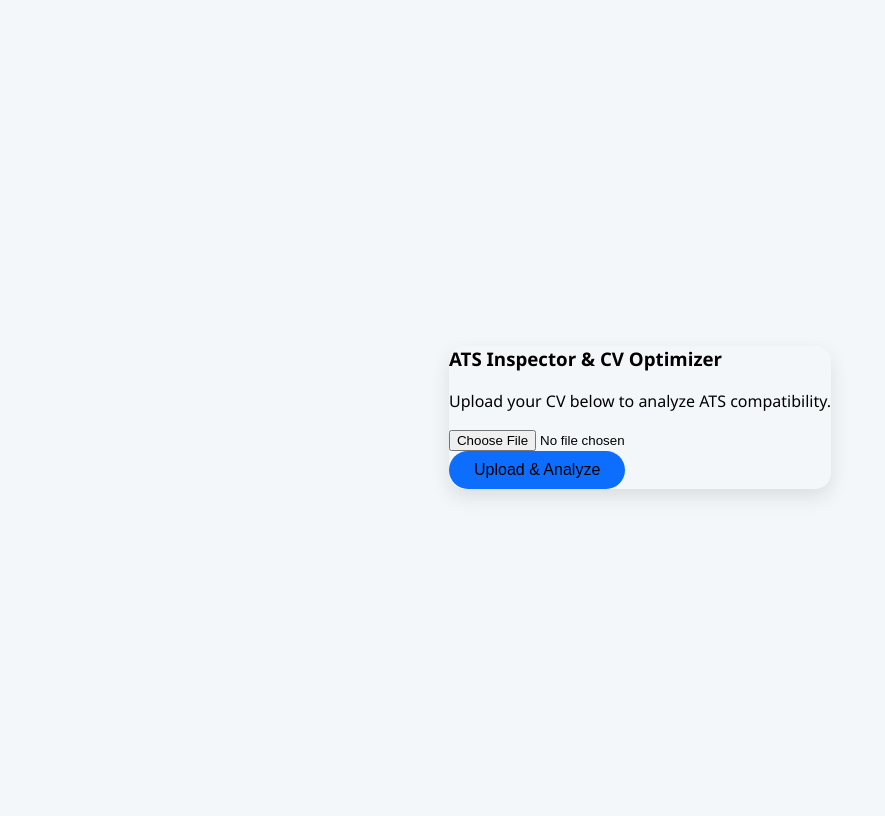
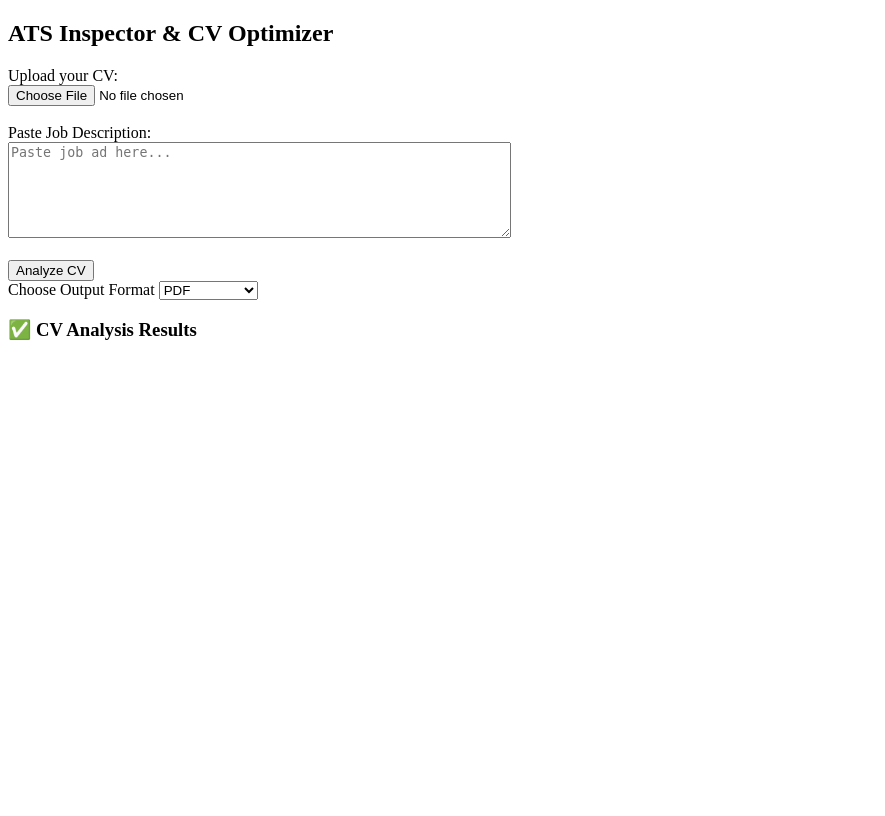
Before and after one commit to smtshiyo8-dot/ATS-Inspector-CV-Optimizer, a Flask app: page / in a window 1280 px wide. Shown: the whole page, without its empty margins (0-885 px from the left). After the commit the page ends 340 px from the top, so only its background shows below. Run offline with Flask 3, Linux system fonts and the light colour scheme; some libraries are stand-ins or nearby versions.

Commit message:
Add keyword scanning, output format option, and dynamic download label

```diff
--- a/app.py
+++ b/app.py
@@ -1,54 +1,54 @@
 from flask import Flask, request, jsonify, render_template
 import os
-
-# Import your ATS processing functions
-from utils import detect_ats, score_cv, modify_cv  # make sure utils.py exists
+from utils import detect_ats, score_cv, modify_cv_pdf, modify_cv_docx
 
 app = Flask(__name__)
 
-# Home / Upload page
-@app.route("/")
 @app.route("/upload")
 def upload_page():
     return render_template("upload.html")
 
-# API route to process CV
 @app.route("/process-cv", methods=["POST"])
 def process_cv():
     if 'file' not in request.files:
         return jsonify({"error": "No file provided"}), 400
 
     file = request.files['file']
-    filename = file.filename
+    filename = os.path.splitext(file.filename)[0]  # strip extension
 
-    # ✅ Call your real ATS processing functions
-    ats_result = detect_ats(file)        # detect ATS
-    score = score_cv(file)               # calculate CV score
-    modified_cv = modify_cv(file)        # generate optimized CV
+    job_description = request.form.get("job_description", "")
+    output_format = request.form.get("output_format", "pdf")
 
-    # Save modified CV to static/optimized/
+    ats_result = detect_ats(file)
+    score, improvements, missing_keywords = score_cv(file, job_description)
+
     output_folder = os.path.join("static", "optimized")
     os.makedirs(output_folder, exist_ok=True)
-    modified_path = os.path.join(output_folder, f"{filename}_optimized.pdf")
-    modified_cv.save(modified_path)      # assuming modified_cv is a file-like object
 
-    # Return JSON result
+    if output_format == "docx":
+        modified_cv = modify_cv_docx(file, missing_keywords)
+        modified_path = os.path.join(output_folder, f"{filename}_optimized.docx")
+    else:
+        modified_cv = modify_cv_pdf(file, missing_keywords)
+        modified_path = os.path.join(output_folder, f"{filename}_optimized.pdf")
+
+    with open(modified_path, "wb") as f:
+        f.write(modified_cv.read())
+
     result = {
-        "filename": filename,
+        "filename": f"{filename}.{output_format}",
         "ats_detected": ats_result,
         "cv_score": score,
-        "improvements": ["Add role-specific keywords", "Improve formatting"],  # customize
-        "modified_cv_url": f"/static/optimized/{filename}_optimized.pdf"
+        "improvements": improvements,
+        "modified_cv_url": f"/static/optimized/{os.path.basename(modified_path)}"
     }
 
     return jsonify(result), 200
 
-# Favicon handler (optional)
-@app.route("/favicon.ico")
-def favicon():
-    return app.send_static_file("favicon.ico")
+@app.route("/")
+def home():
+    return render_template("upload.html")
 
-# Entry point
 if __name__ == "__main__":
     port = int(os.environ.get("PORT", 5000))
-    app.run(host="0.0.0.0", port=port, debug=False)
+    app.run(host="0.0.0.0", port=port, debug=True)
--- a/requirements.txt
+++ b/requirements.txt
@@ -5,3 +5,5 @@ pandas==2.3.3
 pdfplumber==0.11.7
 python-docx==1.2.0
 requests==2.32.5
+PyPDF2
+python-docx
--- a/templates/upload.html
+++ b/templates/upload.html
@@ -1,78 +1,31 @@
 <!DOCTYPE html>
-<html lang="en">
+<html>
 <head>
-  <meta charset="UTF-8">
-  <meta name="viewport" content="width=device-width, initial-scale=1.0">
     <title>ATS Inspector & CV Optimizer</title>
-  <!-- Bootstrap CSS -->
-  <link rel="stylesheet" href="{{ url_for('static', filename='css/style.css') }}">
-  <script src="{{ url_for('static', filename='js/script.js') }}"></script>
-  <style>
-    body {
-      background: #f4f7f9;
-      font-family: "Segoe UI", Tahoma, Geneva, Verdana, sans-serif;
-    }
-    .card {
-      border-radius: 1rem;
-      box-shadow: 0 8px 20px rgba(0,0,0,0.1);
-    }
-    .btn-upload {
-      background: #0d6efd;
-      border: none;
-      border-radius: 50px;
-      padding: 10px 25px;
-      font-size: 16px;
-    }
-    .btn-upload:hover {
-      background: #084298;
-    }
-    .container {
-      min-height: 100vh;
-      display: flex;
-      justify-content: center;
-      align-items: center;
-    }
-    #results-card {
-      display: none;
-      margin-top: 20px;
-    }
-  </style>
 </head>
 <body>
-  <div class="container">
-    <div class="w-100" style="max-width: 600px;">
-      <div class="card p-4">
-        <div class="card-body text-center">
-          <h3 class="mb-3 text-primary">ATS Inspector & CV Optimizer</h3>
-          <p class="text-muted">Upload your CV below to analyze ATS compatibility.</p>
+    <h2>ATS Inspector & CV Optimizer</h2>
+    <form id="cvForm" enctype="multipart/form-data">
+        <label>Upload your CV:</label><br>
+        <input type="file" name="file" required><br><br>
 
-          <!-- Upload form -->
-          <form id="cvForm">
+        <label>Paste Job Description:</label><br>
+        <textarea name="job_description" rows="6" cols="60" placeholder="Paste job ad here..."></textarea><br><br>
+
+        <button type="submit">Analyze CV</button>
+    </form>
+
     <div class="mb-3">
-              <input type="file" class="form-control" name="cv" id="cvInput" accept=".pdf,.doc,.docx" required>
-            </div>
-            <button type="submit" class="btn btn-upload w-100">Upload & Analyze</button>
-          </form>
-        </div>
+        <label for="outputFormat" class="form-label">Choose Output Format</label>
+        <select class="form-select" id="outputFormat" name="output_format" required>
+        <option value="pdf" selected>PDF</option>
+        <option value="docx">Word (.docx)</option>
+        </select>
     </div>
 
-      <!-- Results Card -->
-      <div id="results-card" class="card mt-4">
-        <div class="card-body">
-          <h4 class="card-title text-success">✅ CV Analysis Results</h4>
-          <p><b>File:</b> <span id="res-filename"></span></p>
-          <p><b>ATS Detected:</b> <span id="res-ats"></span></p>
-          <p><b>Score:</b> <span id="res-score"></span></p>
-          <p><b>Suggested Improvements:</b></p>
-          <ul id="res-improvements"></ul>
-          <a id="res-download" href="#" class="btn btn-outline-primary mt-2" target="_blank" style="display:none;">⬇ Download Optimized CV</a>
-        </div>
-      </div>
-    </div>
-  </div>
 
-  <!-- Bootstrap JS -->
-  <script src="https://cdn.jsdelivr.net/npm/bootstrap@5.3.2/dist/js/bootstrap.bundle.min.js"></script>
+    <h3>✅ CV Analysis Results</h3>
+    <pre id="results"></pre>
 
     <script>
         const form = document.getElementById("cvForm");
@@ -83,9 +36,14 @@
 
             const formData = new FormData();
             const fileInput = document.getElementById("cvInput");
+            const jobDescription = document.getElementById("jobDescription")?.value || "";
+            const outputFormat = document.getElementById("outputFormat").value;
+
             if (!fileInput.files.length) return;
 
             formData.append("file", fileInput.files[0]);
+            formData.append("job_description", jobDescription);
+            formData.append("output_format", outputFormat);
 
             try {
                 const res = await fetch("/process-cv", {
@@ -114,11 +72,17 @@
                     improvementsList.innerHTML = "<li>No suggestions provided.</li>";
                 }
 
-          // Download link
+                // Download link with dynamic label
                 const downloadBtn = document.getElementById("res-download");
                 if (data.modified_cv_url) {
                     downloadBtn.style.display = "inline-block";
                     downloadBtn.href = data.modified_cv_url;
+
+                    if (data.filename.endsWith(".docx")) {
+                        downloadBtn.textContent = "⬇ Download Optimized CV (Word)";
+                    } else {
+                        downloadBtn.textContent = "⬇ Download Optimized CV (PDF)";
+                    }
                 } else {
                     downloadBtn.style.display = "none";
                 }
@@ -133,5 +97,6 @@
         }
     });
 </script>
+
 </body>
 </html>
```
Also changed, not shown: outputs/utils.py (+86 -10 lines). Lines whose indentation alone changed are shown as unchanged.
